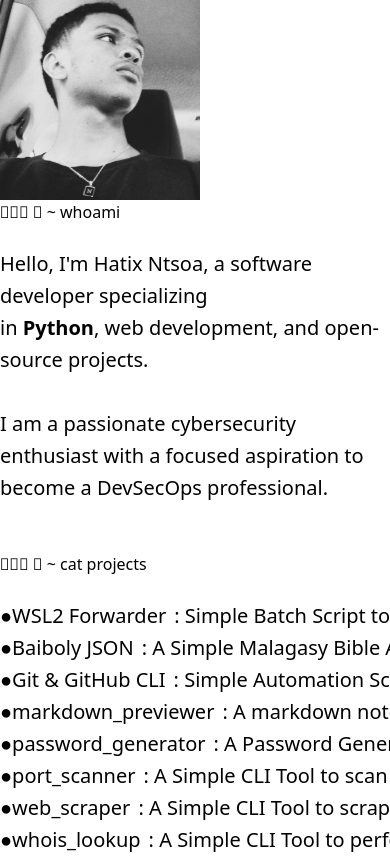
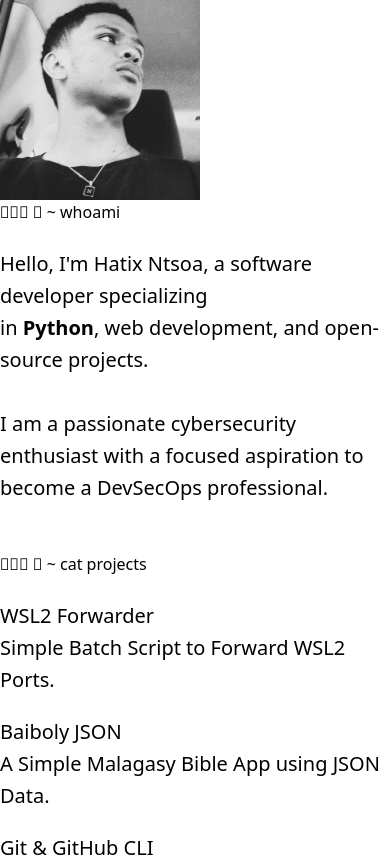
Before and after one commit to hatixntsoa/next.portfolio, a Next.js app: page / in a window 390 px wide. Shown: the top 857 px of the page. Built offline with nearby package versions, Linux system fonts and the light colour scheme.

Commit message:
fix: responsive projects list

```diff
--- a/app/components/ProjectsList.tsx
+++ b/app/components/ProjectsList.tsx
@@ -51,22 +51,25 @@ const ProjectsList = () => {
     <>
       <h2 className="command-line">   ~ cat projects </h2>
       <br />
-      <div className="project-list">
+      <div className="project-list flex flex-col gap-5">
         {projects.map((project) => (
-          <p key={project.name} className="text-xl leading-[1.6] flex items-center">
-            <span className="bullet">●</span>
-            <span className="flex items-center w-full truncate">
+          <p key={project.name} className="text-xl leading-[1.6] flex flex-wrap">
             <a
-                className="custom-link whitespace-nowrap"
+              className="custom-link"
               href={project.url}
               target="_blank"
               rel="noopener noreferrer"
             >
-                {project.name}
+              <span className="bullet hidden sm:inline">● </span>
+              <span className="project">{project.name}</span>
             </a>
-              <span className="ml-2 whitespace-nowrap">
-                : {project.description}
-              </span>
+            <span className="
+              project-description
+              inline-block
+              sm:inline w-full
+              sm:w-auto"
+            >
+              {project.description}
             </span>
           </p>
         ))}
--- a/app/styles/style.css
+++ b/app/styles/style.css
@@ -163,6 +163,7 @@ body {
 .bullet {
   color: var(--primary-color);
   font-size: 18px;
+  text-decoration: none;
 }
 
 .footer {
@@ -185,6 +186,6 @@ body {
   white-space: no-wrap;
 }
 
-.custom-link:hover {
+.project:hover {
   text-decoration: underline;
 }
```
Lines whose indentation alone changed are shown as unchanged.
